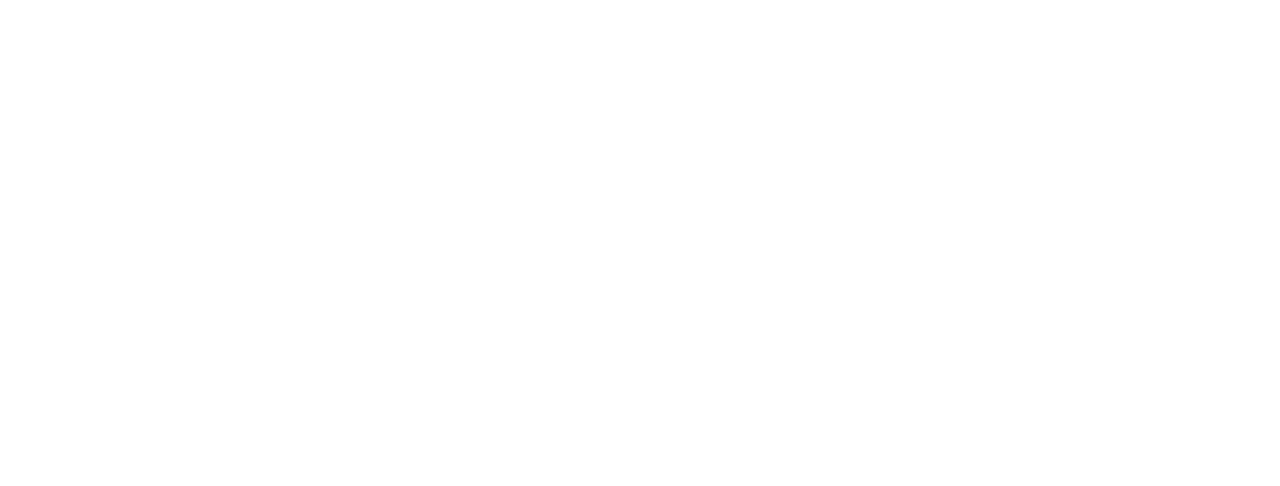
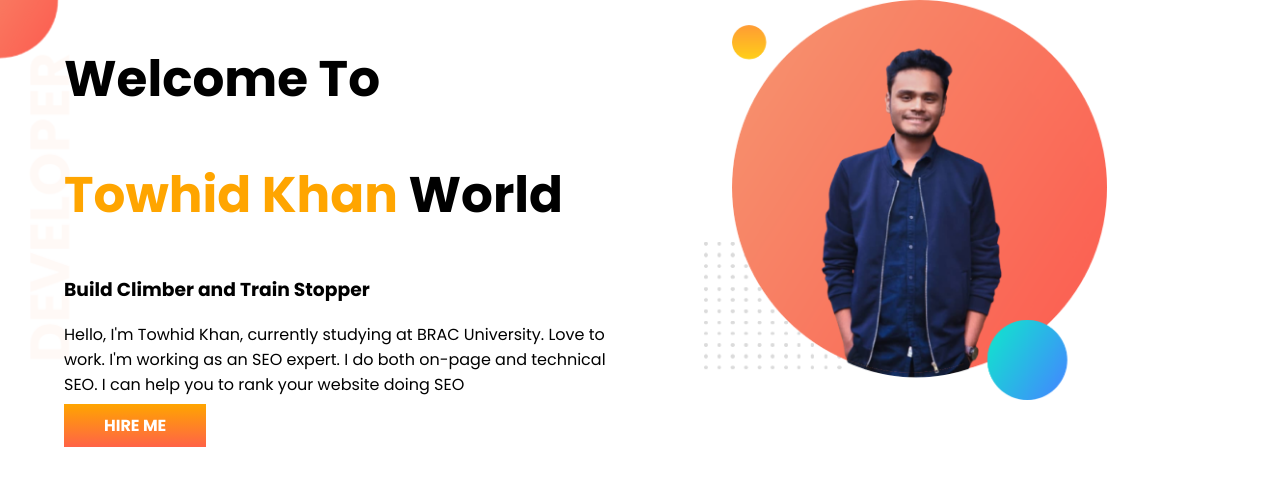
Before and after one commit to TowhidKhan01/developer-portfolio, a plain HTML site: page index.html in a window 1280 px wide. Drawn offline with Linux system fonts and the light colour scheme.

Commit message:
first section done

```diff
--- a/CSS/style.css
+++ b/CSS/style.css
@@ -0,0 +1,33 @@
+
+body {
+  font-family: "Poppins", sans-serif;
+  margin: 0;
+}
+h1 {
+  font-size: 50px;
+}
+.orange-color {
+  color: orange;
+}
+section {
+  display: flex;
+}
+.half-width {
+  width: 50%;
+  padding-left: 5%;
+}
+.half-width img {
+  width: 70%;
+}
+.link-button {
+  text-decoration: none;
+  background: orange;
+  padding: 10px 40px;
+  background-image: linear-gradient(orange, tomato);
+  color: white;
+  font-weight: 700;
+}
+.top-banner{
+    background-image: url(../images/top-banner.png);
+    background-repeat: no-repeat;
+}
--- a/index.html
+++ b/index.html
@@ -1,13 +1,35 @@
 <!DOCTYPE html>
 <html lang="en">
+
 <head>
     <meta charset="UTF-8">
     <meta http-equiv="X-UA-Compatible" content="IE=edge">
     <meta name="viewport" content="width=device-width, initial-scale=1.0">
     <title>Towhid Portfolio</title>
+    <link rel="preconnect" href="https://fonts.googleapis.com">
+    <link rel="preconnect" href="https://fonts.gstatic.com" crossorigin>
+    <link
+        href="https://fonts.googleapis.com/css2?family=Poppins:ital,wght@0,100;0,200;0,300;0,400;0,500;0,600;0,700;0,800;0,900;1,100;1,200;1,300;1,400;1,500;1,600;1,700;1,800;1,900&display=swap"
+        rel="stylesheet">
     <link rel="stylesheet" href="CSS/style.css">
 </head>
+
 <body>
+    <section class="top-banner">
+        <div class="half-width">
+            <h1>Welcome To</h1>
+            <h1><span class="orange-color">Towhid Khan</span> World</h1>
+            <h3>Build Climber and Train Stopper</h3>
+            <p>Hello, I'm Towhid Khan, currently studying at BRAC University. Love to work. I'm working as an SEO
+                expert. I
+                do
+                both on-page and technical SEO. I can help you to rank your website doing SEO</p>
+                <a class="link-button" target="_blank" href="https://www.linkedin.com/in/towhidkhan1/">HIRE ME</a>
+        </div>
+        <div class="half-width">
+            <img src="./images/towhid-pic-with bg.png" alt="my-img">
+        </div>
+    </section>
+</body>
 
-</body>
 </html>
```
Also changed, not shown: images/65560608_2391625694418024_4235369354843127808_n-removebg-preview.png (added), images/dream-bg.png (added), images/exp-bg.png (added), images/jhankar.png (added), images/jhankar2.png (added), images/my-bg.png (added), images/my-bg2.png (added), images/top-banner.png (added), images/towhid-pic-with bg.png (added), 7 other files.
